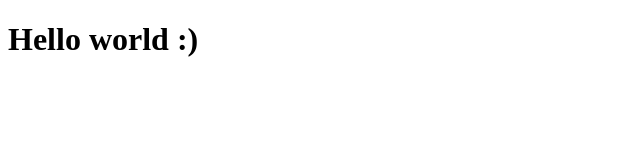
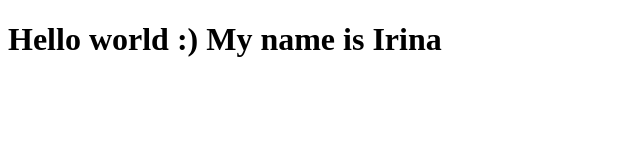
Before and after one commit to ika36/coursera-test, a plain HTML site: page site/index.html in a window 1280 px wide. Shown: the whole page, without its empty margins (0-640 px from the left). Drawn offline with Linux system fonts and the light colour scheme.

Commit message:
small addition to page content

```diff
--- a/site/index.html
+++ b/site/index.html
@@ -4,6 +4,6 @@
 	<title>Hello world!</title>
 </head>
 <body>
-<h1>Hello world :) </h1>
+<h1>Hello world :) My name is Irina</h1>
 </body>
 </html>
```
